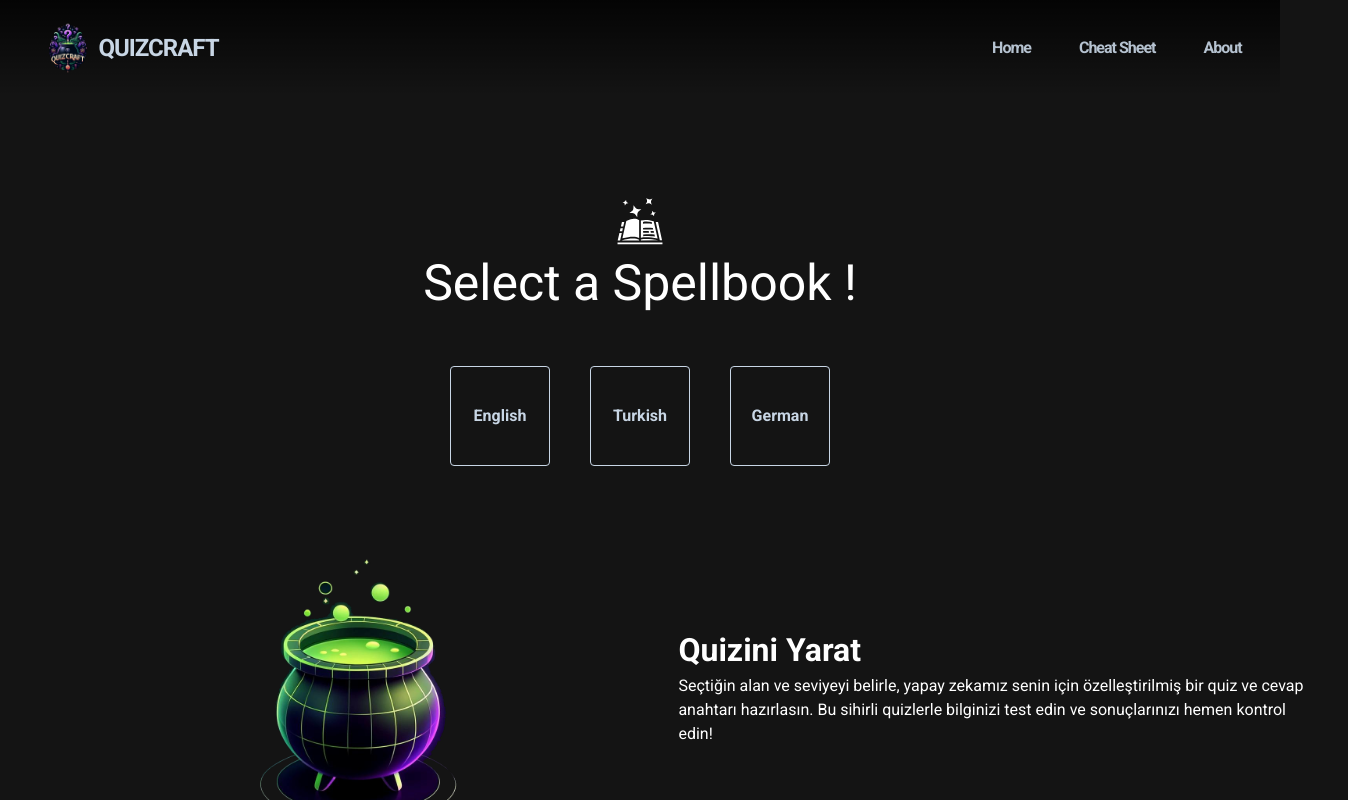
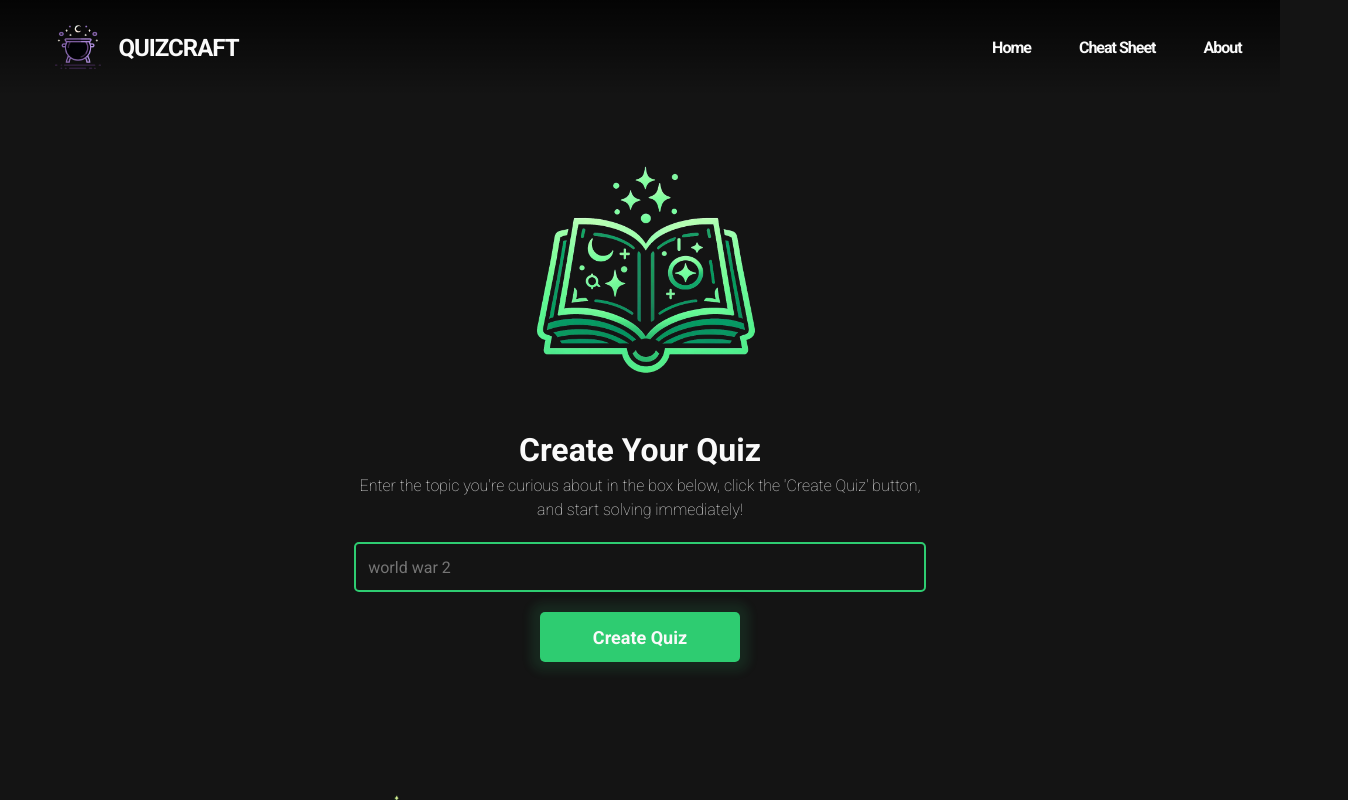
Before and after one commit to caglaozbb/quizcraft, a Next.js app: page / in a window 1280 px wide. Shown: the top 800 px of the page, 1348 px wide, since content can reach past the window. Built offline with nearby package versions, Linux system fonts and the light colour scheme.

Commit message:
update: add home input

```diff
--- a/components/category-item/index.jsx
+++ /dev/null
@@ -1,13 +0,0 @@
-import React from 'react'
-import styles from './styles.module.css'
-
-
-function CategoryItem({ children }) {
-    return (
-        <div className={styles.container}>
-            {children}
-        </div>
-    )
-}
-
-export default CategoryItem;
--- a/components/category-item/styles.module.css
+++ /dev/null
@@ -1,16 +0,0 @@
-.container {
-    display: flex;
-    flex-direction: column;
-    border: 1px solid rgb(200, 214, 229);
-    border-radius: 4px;
-    padding: 20px;
-    width: 100px;
-    height: 100px;
-    margin: 20px;
-    color: rgb(200, 214, 229);
-    font-weight: 700;
-    text-align: center;
-    align-items: center;
-    justify-content: center;
-
-}
--- a/components/footer/index.jsx
+++ b/components/footer/index.jsx
@@ -15,13 +15,13 @@ function Footer() {
             <div>
                 <ul className={styles.socialList}>
                     <li>
-                        <a href='github.com'>
-                            <FaGithub />
+                        <a href='https://github.com/caglaozbb'>
+                            <FaGithub size="20px" />
                         </a>
                     </li>
                     <li>
-                        <a href='github.com'>
-                            <FaTwitter />
+                        <a href='https://twitter.com/honglive'>
+                            <FaTwitter size="20px" />
                         </a>
                     </li>
                 </ul>
--- a/components/footer/styles.module.css
+++ b/components/footer/styles.module.css
@@ -2,7 +2,7 @@
     display: flex;
     align-items: center;
     justify-content: space-between;
-    color: rgb(200, 214, 229, 0.8);
+    color: #fafafa;
 
 }
 
@@ -10,4 +10,5 @@
     display: flex;
     gap: 10px;
     list-style-type: none;
+    width: 100px;
 }
--- a/components/header/index.jsx
+++ b/components/header/index.jsx
@@ -11,10 +11,10 @@ function Header() {
             <div className={styles.headerWrapper}>
                 <Link href="//" className={styles.logo}>
                     <Image
-                        src='/quizcraft-logo.png'
+                        src='/icon.png'
                         alt="QuizCraft"
-                        width={60}
-                        height={60}
+                        width={80}
+                        height={80}
                         className={styles.logo}
                     />QUIZCRAFT</Link>
 
--- a/components/header/styles.module.css
+++ b/components/header/styles.module.css
@@ -13,15 +13,15 @@
     align-items: center;
     gap: -8px;
     font-size: 24px;
-    font-weight: 700;
-    color: rgb(200, 214, 229);
+    font-weight: 600;
+    color: #fafafa;
     letter-spacing: -1px;
 }
 
 .navigationMenu {
     display: flex;
     gap: 48px;
-    color: rgb(200, 214, 229, 0.9);
+    color: #fafafa;
     font-weight: 700;
     letter-spacing: -1px;
 }
--- a/components/section-item/styles.module.css
+++ b/components/section-item/styles.module.css
@@ -16,5 +16,6 @@
 }
 
 .info {
+    font-size: 16px;
     align-items: start !important;
 }
--- a/src/app/about/styles.module.css
+++ b/src/app/about/styles.module.css
@@ -12,7 +12,7 @@
     width: 50%;
     margin: auto;
     font-weight: 700;
-    color: rgb(200, 214, 229);
+    color: #fafafa;
 
 }
 
--- a/src/app/layout.jsx
+++ b/src/app/layout.jsx
@@ -9,7 +9,7 @@ import Footer from '../../components/footer';
 
 const roboto = Roboto({
   subsets: ['latin'],
-  weight: ['400', '700']
+  weight: ['100', '400', '700']
 });
 
 
--- a/src/app/page.jsx
+++ b/src/app/page.jsx
@@ -1,6 +1,6 @@
 import React from "react";
-import CategoryItem from '/components/category-item';
-import { GiSpellBook } from "react-icons/gi";
+import Image from "next/image";
+
 import SectionItem from "/components/section-item";
 
 import styles from "./styles.module.css"
@@ -8,26 +8,23 @@ export default function Home() {
 
   return (
     <div>
+
       <div className={styles.container}>
-        <div className={styles.selection}>
-          <GiSpellBook />
-          <p>Select a Spellbook !</p>
+        <div className={styles.info}>
+          <Image src="/book.png" alt="QuizCraft" width={300} height={300} />
+          <h1>Create Your Quiz</h1>
+          <p>Enter the topic you're curious about in the box below, click the 'Create Quiz' button, and start solving immediately!</p>
         </div>
-        <div className={styles.category}>
-          <CategoryItem>
-            English
-          </CategoryItem>
-          <CategoryItem>
-            Turkish
-          </CategoryItem>
-          <CategoryItem>
-            German
-          </CategoryItem>
+
+        <div className={styles.select}>
+          <input className={styles.input} type="text" placeholder="world war 2" />
+          <button className={styles.button} onClick=''>Create Quiz</button>
         </div>
       </div>
+
       <div className={styles.container}>
-        <SectionItem imgsrc="/boiler.png" title="Quizini Yarat" subtitle="Seçtiğin alan ve seviyeyi belirle, yapay zekamız senin için özelleştirilmiş bir quiz ve cevap anahtarı hazırlasın. Bu sihirli quizlerle bilginizi test edin ve sonuçlarınızı hemen kontrol edin!" />
-        <SectionItem imgsrc="/spellbook.png" title="Cheat Sheet'ini Hazırla" subtitle="Alanını ve seviyeni belirle, yapay zekamız senin için özelleştirilmiş bir cheat sheet oluştursun. Hazırlanan cheat sheet'ini PDF olarak indir ve öğrenme sürecini hızlandır!" />
+        <SectionItem imgsrc="/boiler.png" title="Create Quiz" subtitle="Choose your field and level, and let our AI craft a customized quiz and answer key for you. Test your knowledge with these magical quizzes and check your results immediately." />
+        <SectionItem imgsrc="/spellbook.png" title="Create Cheat Sheet" subtitle="Choose your field and level, and let our AI craft a customized cheat sheet for you. Download your cheat sheet in PDF format and accelerate your learning process." />
       </div>
 
     </div>
--- a/src/app/styles.module.css
+++ b/src/app/styles.module.css
@@ -1,16 +1,68 @@
-.category {
-    display: flex;
-    align-items: center;
-    justify-content: center;
-    padding-top: 25px;
+.container {
+    padding: 30px;
 }
 
-.selection {
+.info {
     display: flex;
     flex-direction: column;
     justify-content: center;
     align-items: center;
-    font-weight: 400;
-    font-size: 50px;
-    padding-top: 100px;
+    color: #fafafa;
 }
+
+.info p {
+    width: 50%;
+    height: auto;
+    text-align: center;
+    font-size: 16px;
+    opacity: 90%;
+    color: #fafafa;
+    font-weight: 100;
+}
+
+
+
+.select {
+    display: flex;
+    flex-direction: column;
+    justify-content: center;
+    align-items: center;
+    padding-top: 20px;
+    gap: 20px;
+}
+
+.input {
+    display: flex;
+    justify-content: center;
+    align-items: center;
+    border: 2px solid #2ecc71;
+    border-radius: 5px;
+    height: 50px;
+    line-height: normal;
+    color: #fafafa;
+    background-color: transparent;
+    width: 50%;
+    user-select: auto;
+    font-size: 16px;
+    padding: 0 6px;
+    padding-left: 12px;
+}
+
+.input:focus {
+    outline: none;
+    background-color: transparent;
+}
+
+.button {
+    background-color: #2ecc71;
+    color: #fafafa;
+    border: none;
+    text-align: center;
+    text-decoration: none;
+    font-size: 18px;
+    border-radius: 5px;
+    width: 200px;
+    height: 50px;
+    font-weight: 700;
+    box-shadow: 0px 0px 10px 10px rgba(46, 204, 113, 0.1);
+}
```
Also changed, not shown: public/book.png (added), public/icon.png (added).
